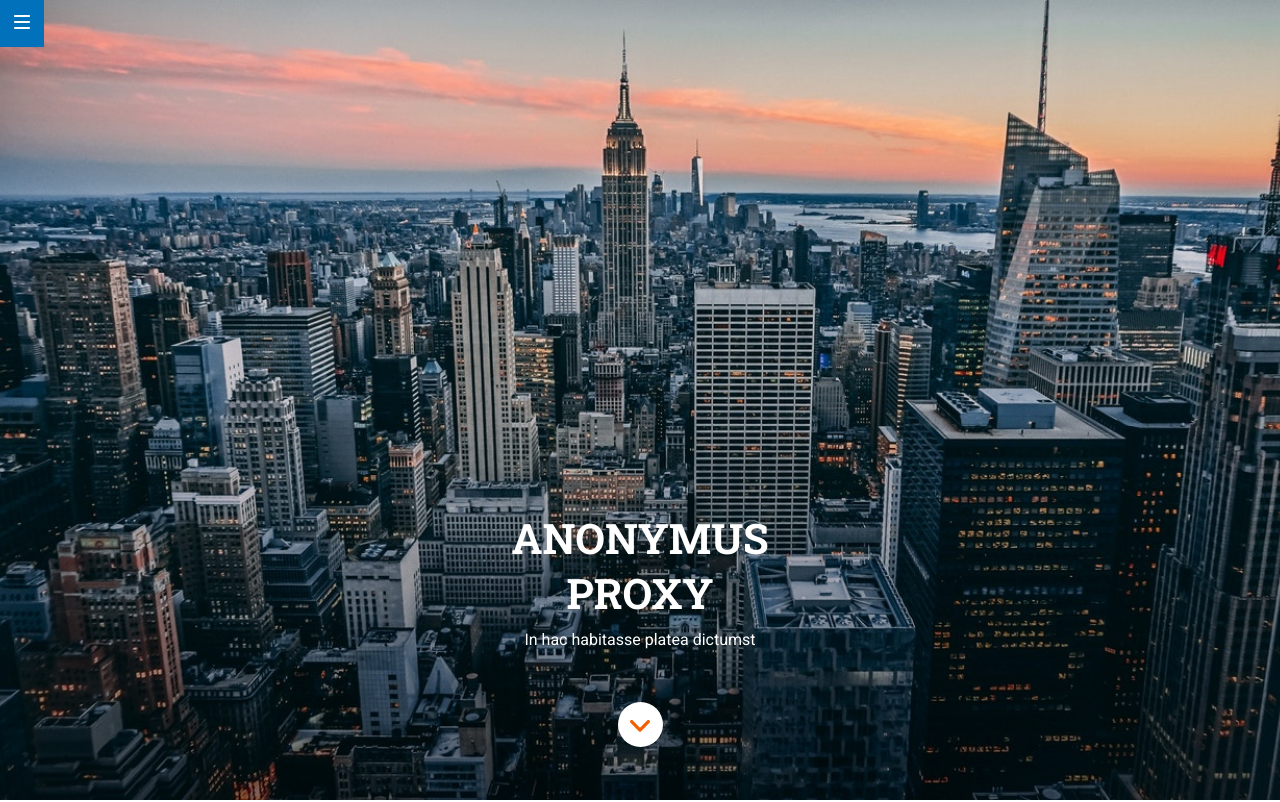
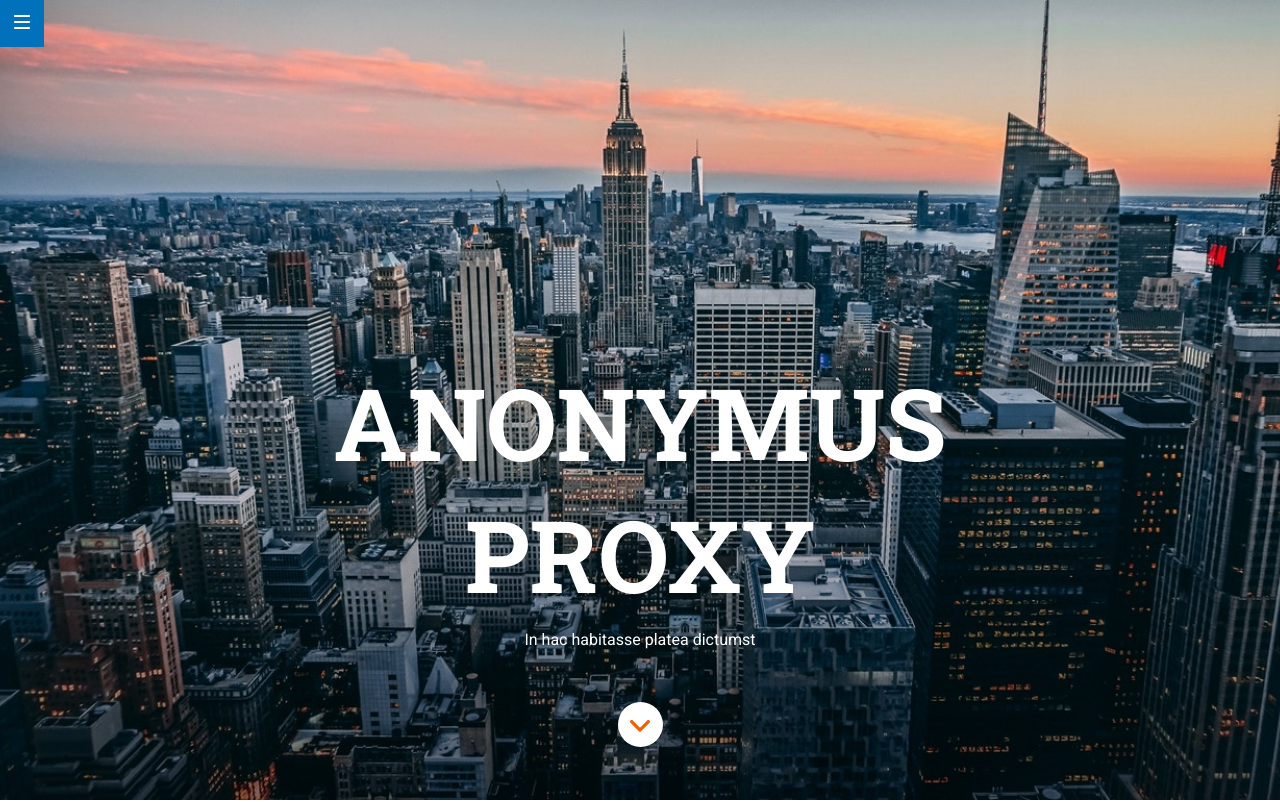
Before and after one commit to Adalab/modulo-1-evaluacion-final-NatMarZab, a website: page docs/index.html in a window 1280 px wide. Shown: the top 802 px of the page. Drawn offline with Linux system fonts and the light colour scheme.

Commit message:
title changes medias

```diff
--- a/src/scss/layout/_header.scss
+++ b/src/scss/layout/_header.scss
@@ -25,6 +25,14 @@
   margin-bottom: 10px;
   font-family: $fontTitle;
   word-spacing: 100vw;
+  @media all and (min-width: 768px) {
+    font-size: 80px;
+    line-height: 106px;
+  }
+  @media all and (min-width: 1200px) {
+    font-size: 100px;
+    line-height: 132px;
+  }
 }
 .header__subtitle {
   font-size: 16px;
```
Also changed, not shown: docs/assets/css/main.css.
